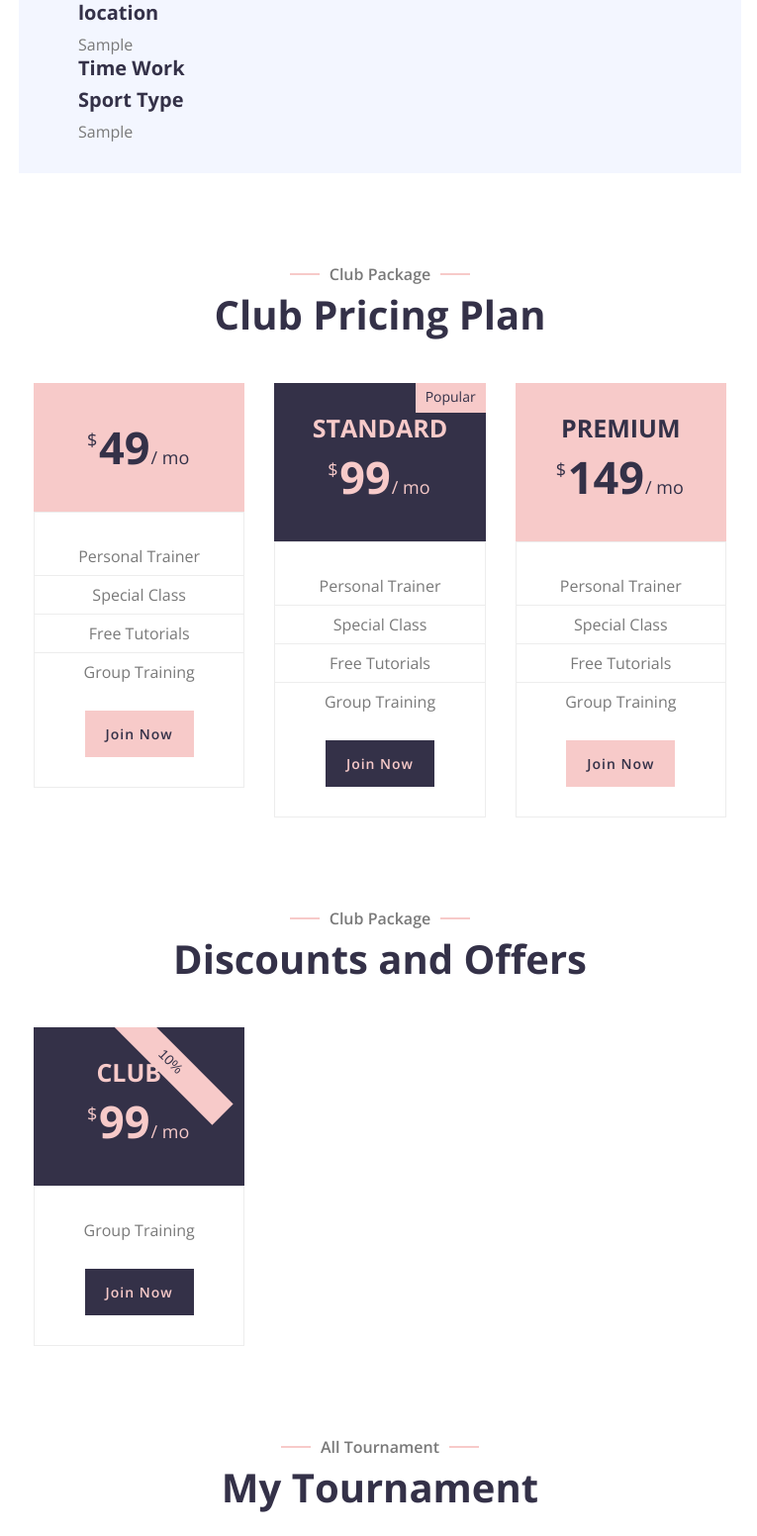
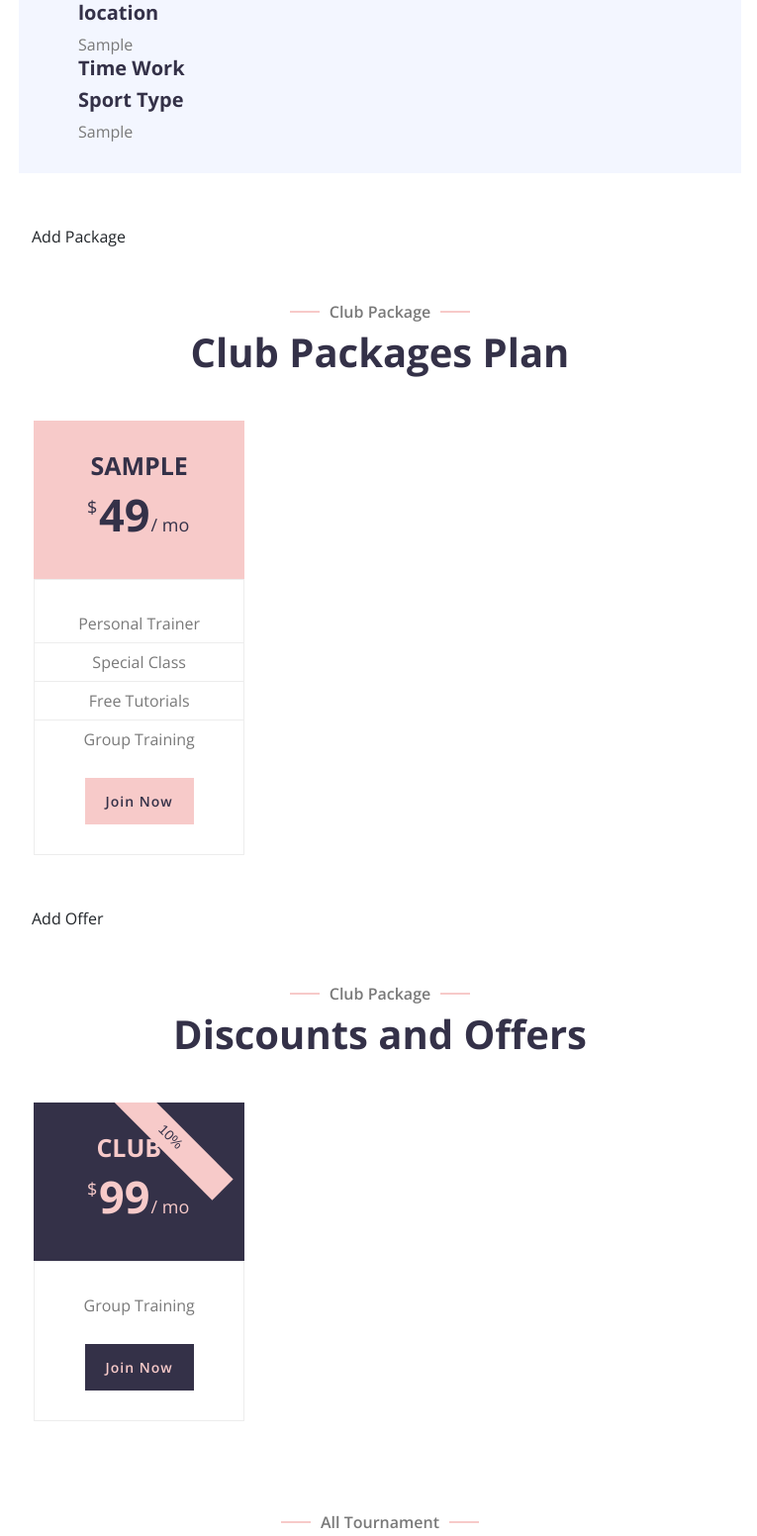
Before and after one commit to amani1994/AL-Khoud, a Django app: page /Clubs/club_details/1 in a window 1280 px wide. Shown: the part 843-2395 px from the top of the page at 99% size, without its empty margins (66-831 px from the left). Run offline with Django 4.2, Linux system fonts and the light colour scheme; tables that the repository leaves empty hold one stand-in row (values such as "Sample post"); grey boxes marked "Sample" are stand-in pictures; some libraries are stand-ins or nearby versions.

Commit message:
add offers and package page details

```diff
--- a/Alkhoud/main_app/models.py
+++ b/Alkhoud/main_app/models.py
@@ -32,13 +32,15 @@ class Say (models.Model):
     image = models.ImageField(upload_to="images/", default="images/default.jpg")
 
 class Offers (models.Model):
+    club = models.ForeignKey(Club,on_delete=models.CASCADE, default=1)
     name = models.CharField(max_length=200)
     price = models.IntegerField()
     discount = models.IntegerField()
     description = models.TextField()
 
 class Package (models.Model):
-    type = models.CharField(max_length=200)
+    club = models.ForeignKey(Club,on_delete=models.CASCADE, default=1)
+    package_type = models.CharField(max_length=200)
     price = models.FloatField()
     description = models.TextField()
     duration = models.CharField(max_length=200)
--- a/Alkhoud/main_app/templates/main_app/club_details.html
+++ b/Alkhoud/main_app/templates/main_app/club_details.html
@@ -10,46 +10,49 @@
             <div class="row">
                 <div class="col-lg-8">
                     <div class="single-content wow fadeInUp">
-                        <img src="{{club_detail_id.image.url}}" />
+                        <img src="{{club.image.url}}" />
                     </div>
                     <div class="single-bio wow fadeInUp">
                         <div class="single-bio-text">
-                            <h3>{{club_detail_id.name}}</h3>
+                            <h3>{{club.name}}</h3>
                             <p>
                                 Lorem ipsum dolor sit amet elit. Integer lorem augue purus mollis sapien, non eros leo in nunc. Donec a nulla vel turpis tempor ac vel justo. In hac platea dictumst.
                             </p>
                                 <h3>Description</h3>
                                 <p>
-                                    {{club_detail_id.decription}}
+                                    {{club.decription}}
                                 </p>
                                 <h3>location</h3>
                                 <p>
-                                    {{club_detail_id.city}}
+                                    {{club.city}}
                                 </p>
                                 <h3>Time Work</h3>
                                 <p>
 
                                 </p>
                                 <h3>Sport Type</h3>
-                                <p>{{club_detail_id.type}}</p>
+                                <p>{{club.type}}</p>
                         </div>
                     </div>
 
 
-                    <!-- Price Start -->
-
+        <!-- Packages -->
+        <div class="price-action">
+            <a class="btn" href="{% url 'main_app:add_package' club.id %}">Add Package</a>
+        </div>
                     <div class="price">
                         <div class="container">
                             <div class="section-header text-center wow zoomIn" data-wow-delay="0.1s">
                                 <p>Club Package</p>
-                                <h2>Club Pricing Plan</h2>
+                                <h2>Club Packages Plan</h2>
                             </div>
                             <div class="row">
+                                {%for pack in packages%}
                                 <div class="col-md-4 wow fadeInUp" data-wow-delay="0.0s">
-                                    <div class="price-item">
+                                       <div class="price-item">
                                         <div class="price-header">
                                             <div class="price-title">
-                                                <h2>{{package.type}}</h2>
+                                                <h2>{{pack.package_type}}</h2>
                                             </div>
                                             <div class="price-prices">
                                                 <h2><small>$</small>49<span>/ mo</span></h2>
@@ -70,73 +73,19 @@
                                                 <a class="btn" href="buy.html">Join Now</a>
                                             </div>
                                         </div>
-                                    </div>
+                                        </div>
                                 </div>
-                                <div class="col-md-4 wow fadeInUp" data-wow-delay="0.3s">
-                                    <div class="price-item featured-item">
-                                        <div class="price-header">
-                                            <div class="price-status">
-                                                <span>Popular</span>
-                                            </div>
-                                            <div class="price-title">
-                                                <h2>Standard</h2>
-                                            </div>
-                                            <div class="price-prices">
-                                                <h2><small>$</small>99<span>/ mo</span></h2>
-                                            </div>
-                                        </div>
-                                        <div class="price-body">
-                                            <div class="price-description">
-                                                <ul>
-                                                    <li>Personal Trainer</li>
-                                                    <li>Special Class</li>
-                                                    <li>Free Tutorials</li>
-                                                    <li>Group Training</li>
-                                                </ul>
-                                            </div>
-                                        </div>
-                                        <div class="price-footer">
-                                            <div class="price-action">
-                                                <a class="btn" href="buy.html">Join Now</a>
-                                            </div>
-                                        </div>
-                                    </div>
-                                </div>
-                                <div class="col-md-4 wow fadeInUp" data-wow-delay="0.6s">
-                                    <div class="price-item">
-                                        <div class="price-header">
-                                            <div class="price-title">
-                                                <h2>Premium</h2>
-                                            </div>
-                                            <div class="price-prices">
-                                                <h2><small>$</small>149<span>/ mo</span></h2>
-                                            </div>
-                                        </div>
-                                        <div class="price-body">
-                                            <div class="price-description">
-                                                <ul>
-                                                    <li>Personal Trainer</li>
-                                                    <li>Special Class</li>
-                                                    <li>Free Tutorials</li>
-                                                    <li>Group Training</li>
-                                                </ul>
-                                            </div>
-                                        </div>
-                                        <div class="price-footer">
-                                            <div class="price-action">
-                                                <a class="btn" href="buy.html">Join Now</a>
-                                            </div>
-                                        </div>
-                                    </div>
-                                </div>
+                                {%endfor%}
                             </div>
                         </div>
                     </div>
-                    <!-- Price End -->
 
 
 
-                    <!-- Price Start -->
+        <!-- Offers -->
+        <div class="price-action">
+            <a class="btn" href="{% url 'main_app:add_offer' club.id %}">Add Offer</a>
+        </div>
                     <div class="price">
                         <div class="container">
                             <div class="section-header text-center wow zoomIn" data-wow-delay="0.1s">
@@ -151,7 +100,7 @@
                                             <div class="price-status">
                                                 <div class="ribbon">
                                                 <span>{{offer.price}}%</span>
-                                            </div>
+                                                </div>
                                             </div>
                                             <div class="price-title">
                                                 <h2>Club 3</h2>
@@ -167,6 +116,7 @@
                                                 </ul>
                                             </div>
                                         </div>
+
                                         <div class="price-footer">
                                             <div class="price-action">
                                                 <a class="btn" href="{% url 'main_app:buy'  %}">Join Now</a>
@@ -174,12 +124,22 @@
                                         </div>
                                     </div>
                                 </div>
-
+                                {%endfor%}
                             </div>
                         </div>
-                        {%endfor%}
                     </div>
-                    <!-- Price End -->
+                    <!-- Offers End -->
+
+
+
+
+
+
+
+
+
+
+
 
 
                     <!-- Blog Start -->
--- a/Alkhoud/main_app/templates/main_app/home.html
+++ b/Alkhoud/main_app/templates/main_app/home.html
@@ -107,7 +107,6 @@ transform: rotate(45deg);
                             <div class="dropdown-menu">
 
                                 <a href="{% url 'main_app:add_tournament' %}" class="dropdown-item">Add Tournament</a>
-                                <a href="{% url 'main_app:add_offer' %}" class="dropdown-item">Add Offer</a></li>
                                 <a href="{% url 'main_app:add_club' %}" class="dropdown-item">Add Club</a></li>
                             </div>
 
--- a/Alkhoud/main_app/urls.py
+++ b/Alkhoud/main_app/urls.py
@@ -37,7 +37,6 @@ urlpatterns = [
     path('add_tournament/',views.add_tournament,name='add_tournament'),
     path('add_club/',views.add_club,name='add_club'),
     path('club_ad/',views.club_ad,name='club_ad'),
-    path('add_offer', views.add_offer, name='add_offer'),
     path('Subscribers/add-subscriber/', views.add_subscriber, name='add_subscriber'),
     path('payment/', views.payment_page, name='payment_page'),
 
@@ -51,8 +50,11 @@ urlpatterns = [
 
     path('Clubs/club_details/<club_id>', views.club_details, name='club_details'),
     path('buy/', views.buy, name='buy'),
-   # path('add_package/', views.add_package, name='add_package'),
-    path('Clubs/<club_id>/add_package/add/', views.add_package, name='add_package'),
+
+
+    path('add_package/<club_id>', views.add_package, name='add_package'),
+    path('add_offer/<club_id>', views.add_offer, name='add_offer'),
+
 
 
 
--- a/Alkhoud/main_app/views.py
+++ b/Alkhoud/main_app/views.py
@@ -83,8 +83,6 @@ def club_equestrian_dammam(request:HttpRequest):
 def club_home(request:HttpRequest):
     return render (request,'main_app/club_home.html')
 
-def add_package(request:HttpRequest):
-    return render (request,'main_app/add_package.html')
 
 def add_tournament(request:HttpRequest, club_id):
     '''every club can add a new coach'''
@@ -161,12 +159,6 @@ def add_coach(request:HttpRequest, club_id):
 
 
 
-def add_package(request:HttpRequest, club_id):
-    if request.method == "POST":
-            package = Package(type=request.POST["type"], description=request.POST["description"],price=request.POST["price"],duration=request.POST["duration"])
-            package.save()
-            return redirect ('main_app:club_details', club_id = club_id )
-    return render (request,'main_app/add_package.html')
 
 
 
@@ -187,22 +179,33 @@ def payment_page(request:HttpRequest):
 
 
 def club_details (request:HttpRequest, club_id):
-    all_offers = Offers.objects.all()
-    package = Package.objects.all()
+    club = Club.objects.get(id=club_id)
+
     try:
-        club_detail_id = Club.objects.get(id=club_id)
+        club = Club.objects.get(id=club_id)
+        all_offers = Offers.objects.filter(club=club)
+        packages = Package.objects.filter(club=club)
     except:
         return render(request, 'main_app/not_found.html')
 
-    return render(request, 'main_app/club_details.html', {"club_detail_id" : club_detail_id, "all_offers":all_offers, "package":package})
+    return render(request, 'main_app/club_details.html', {"club" : club, "all_offers":all_offers, "packages":packages})
 
 
-def add_offer(request:HttpRequest):
+def add_offer(request:HttpRequest, club_id):
+    club = Club.objects.get(id=club_id)
     if request.method == "POST":
-            all_offers = Offers(name = request.POST["name"], price = request.POST['price'], discount = request.POST['discount'],description = request.POST["description"])
+            all_offers = Offers(club=club,name = request.POST["name"], price = request.POST['price'], discount = request.POST['discount'],description = request.POST["description"])
             all_offers.save()
-            return redirect ('main_app:home_page')
+            return redirect ('main_app:club_details', club_id = club_id)
     return render (request,'main_app/add_ad.html')
+
+def add_package(request:HttpRequest, club_id):
+    club = Club.objects.get(id=club_id)
+    if request.method == "POST":
+            package = Package(club=club,package_type=request.POST["package_type"], description=request.POST["description"],price=request.POST["price"],duration=request.POST["duration"])
+            package.save()
+            return redirect ('main_app:club_details', club_id = club_id)
+    return render (request,'main_app/add_package.html')
 
 
 def buy (request:HttpRequest):
```
Also changed, not shown: Alkhoud/main_app/templates/main_app/add_package.html (+4 -4 lines), Alkhoud/main_app/migrations/0003_offers_club_package_club.py (added), Alkhoud/main_app/migrations/0004_rename_type_package_package_type.py (added).
